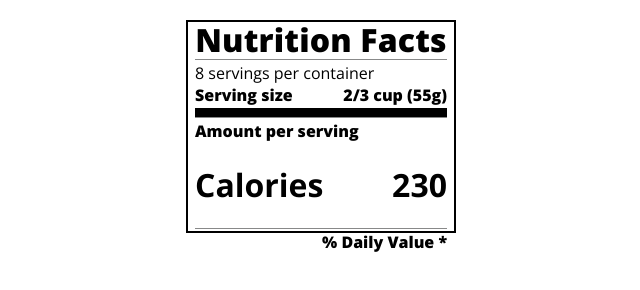
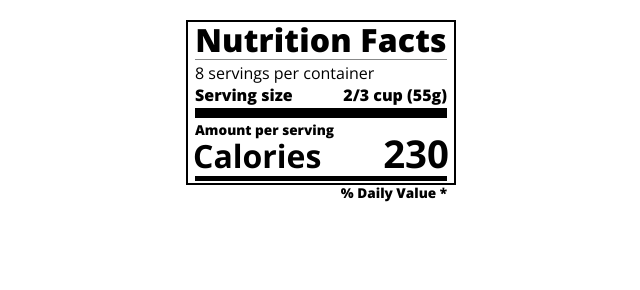
Before and after one commit to AhseomC/Nutrition-Label, a plain HTML site: page index.html in a window 1280 px wide. Shown: the whole page, without its empty margins (319-959 px from the left). Drawn offline with nearby package versions, Linux system fonts and the light colour scheme.

Commit message:
Update styles.css

```diff
--- a/styles.css
+++ b/styles.css
@@ -46,4 +46,23 @@ p {
 
 .lg, .md {
   background-color: black;
+  border: 0;
 }
+
+.md {
+  height: 5px;
+}
+
+.sm-text {
+  font-size: 0.85rem;
+}
+
+.calories-info h1 {
+  margin: -5px -2px;
+  overflow: hidden;
+}
+
+.calories-info span {
+  font-size: 1.2em;
+  margin-top: -7px;
+}
```
